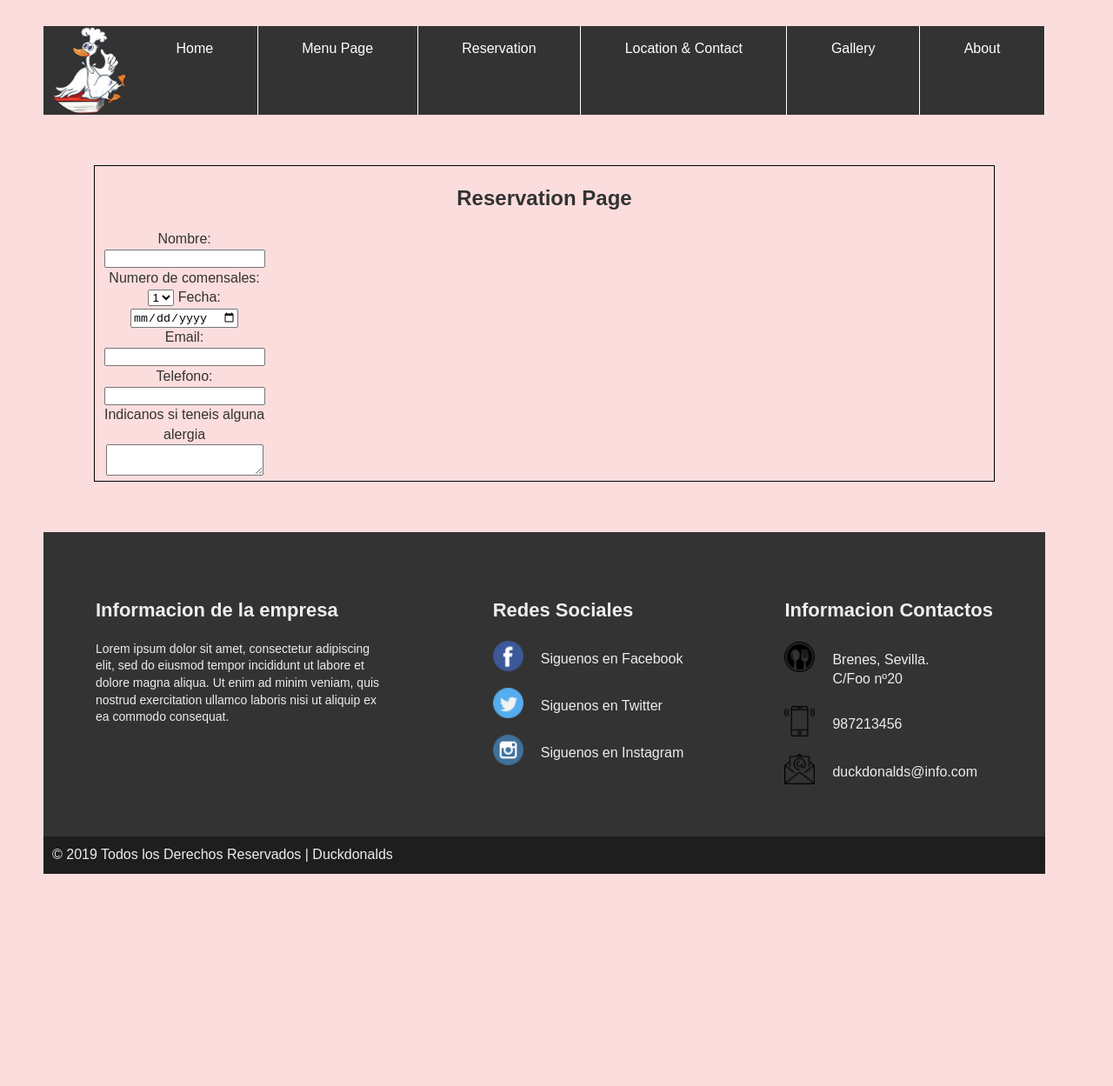
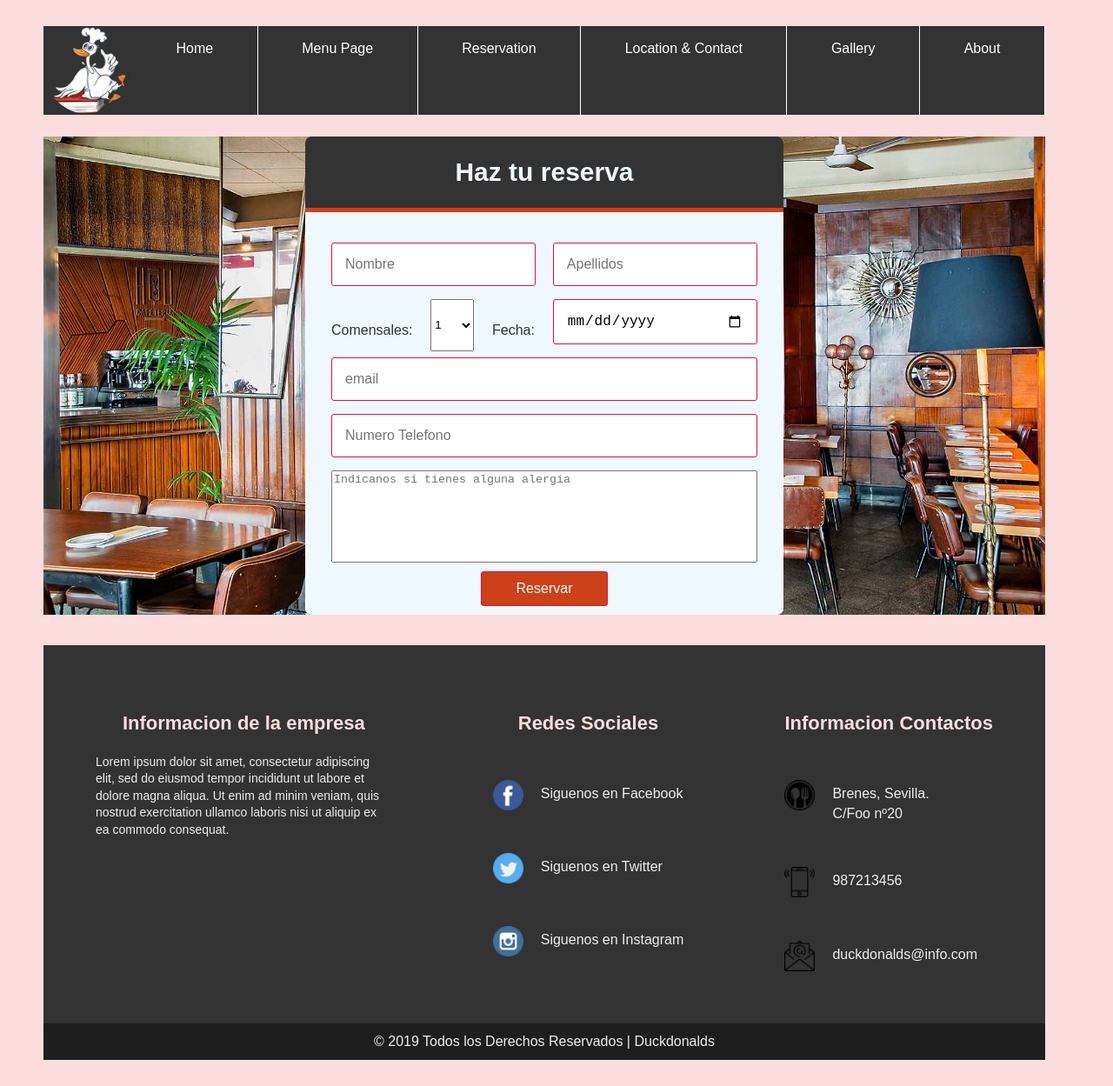
Before and after one commit to pjlabDev/DUCKDONALDS, a Jekyll site: the page built from duckdonalds/reservation.md, in a window 1280 px wide. Shown: the whole page at 87% size. Built offline with Jekyll 4.4.1, drawn with Linux system fonts in a browser that asks for light colours; before the commit the page ends 1035 px from its top, so only the background shows below that.

Commit message:
Add files via upload

```diff
--- a/duckdonalds/assets/css/reservation.css
+++ b/duckdonalds/assets/css/reservation.css
@@ -1,9 +1,106 @@
-#reservation{
+
+
+/* body {
+    margin:0;
+    background-image: url('/assets/images/descarga.jpg');
+    background-repeat: no-repeat, repeat;
+    background-size: cover;
+} */
+#reservation {
+    background-image: url('/assets/images/descarga.jpg');
+    background-repeat: no-repeat, repeat;
+    background-size: cover;
+    margin-bottom: 35px;
+}
+h1 {
+    color: rgb(252, 221, 221);
     text-align: center;
-    border: 1px groove black;
-    margin: 5%;
 }
 
-#reservation form {
-    max-width: 20%;
+.form-reservation {
+    width: 98%;
+    max-width: 550px;
+    margin: auto;
+    background-color: aliceblue;
+    border-radius: 7px;
 }
+
+.reservation-title {
+    background-color: #333;
+    color: aliceblue;
+    padding: 20px;
+    text-align: center;
+    font-weight: 100px;
+    font-size: 30px;
+    border-top-left-radius: 7px;
+    border-top-right-radius: 7px;
+    border-bottom: 5px solid rgb(219, 59, 19);
+}
+
+input {
+    margin-bottom: 15px;
+    padding: 15px;
+    font-size: 16px;
+    border-radius: 3px;
+    border: 1px solid crimson;
+    box-sizing: border-box;
+
+}
+.contenedor-inputs {
+    padding: 10px 30px;
+    display: flex;
+    flex-wrap: wrap;
+    justify-content: space-between;
+}
+
+.input-100 {
+    width: 100%;
+}
+
+.input-48 {
+    width: 48%;
+}
+
+.input-20 {
+    width: 20%;
+}
+
+.btn-enviar {
+    margin: auto;
+    margin-top: 10px;
+    background-color: rgb(204, 65, 23);
+    color: white;
+    padding: 10px 40px;
+    cursor: pointer;
+}
+.btn-enviar:active {
+    transform: scale(1.05);
+}
+
+label {
+    padding-top: 25px;
+}
+
+#select {
+    height: 60px;
+    width: 50px;
+}
+
+#date {
+    width: 48%;
+}
+
+textarea{
+    resize: none;
+    height: 100px;
+}
+
+@media screen and (max-width:500px) {
+    #l-date {
+        min-inline-size: -webkit-fill-available;
+        padding-left: 43%;
+    }
+    #date {
+        width: 100%;
+    }
+}
--- a/duckdonalds/assets/css/style.css
+++ b/duckdonalds/assets/css/style.css
@@ -128,6 +128,7 @@ footer {
 .row img {
     width: 35px;
     height: 35px;
+    padding-top: 30px;
 }
 
 .row label {
@@ -151,6 +152,7 @@ footer {
 .row-info img {
     width: 35px;
     height: 35px;
+    padding-top: 30px;
 }
 
 .row-info label {
@@ -165,9 +167,12 @@ footer {
     display: flex;
     justify-content: space-between;
     padding: 10px;
+    justify-content: center;
+
 }
 
 .copyright {
+
     color: rgb(238, 237, 237);
 }
 
--- a/duckdonalds/reservation.md
+++ b/duckdonalds/reservation.md
@@ -4,24 +4,26 @@ layout: default
 permalink: /reservation
 ---
 <div id="reservation">
-    <h1>Reservation Page</h1>
-
-    <form>
-        <label>Nombre: </label><input type="text"><br>
-        <label>Numero de comensales: </label><br>
-            <select>
-                <option>1</option>
-                <option>2</option>
-                <option>3</option>
-                <option>4</option>
-                <option>5</option>
-                <option>6</option>
-                <option>7</option>
-                <option>8</option>
-            </select>
-        <label>Fecha: </label><input type="date"><br>
-        <label>Email: </label><input type="email"><br>
-        <label>Telefono: </label><input type="number"><br>
-        <label>Indicanos si teneis alguna alergia</label><textarea></textarea>
+    <form class="form-reservation">
+        <h2 class="reservation-title">Haz tu reserva</h2>
+        <div class="contenedor-inputs">
+            <input type="text" class="input-48" placeholder="Nombre">
+            <input type="text" class="input-48" placeholder="Apellidos">
+                <label>Comensales: </label><select id="select" class="input-20">
+                    <option>1</option>
+                    <option>2</option>
+                    <option>3</option>
+                    <option>4</option>
+                    <option>5</option>
+                    <option>6</option>
+                    <option>7</option>
+                    <option>8</option>
+                </select>
+            <label id="l-date" for="date">Fecha: </label><input type="date" id="date" class="input-20">
+            <input type="email" class="input-100" placeholder="email">
+            <input type="number" class="input-100" placeholder="Numero Telefono">
+            <textarea class="input-100" placeholder="Indicanos si tienes alguna alergia"></textarea><br>
+            <input type="submit" value="Reservar" class="btn-enviar">
+        </div>
     </form>
 </div>
```
Also changed, not shown: duckdonalds/index.md (+2 -0 lines), duckdonalds/assets/css/descarga.jpg (added), duckdonalds/assets/images/descarga.jpg (added), 7 other files.
